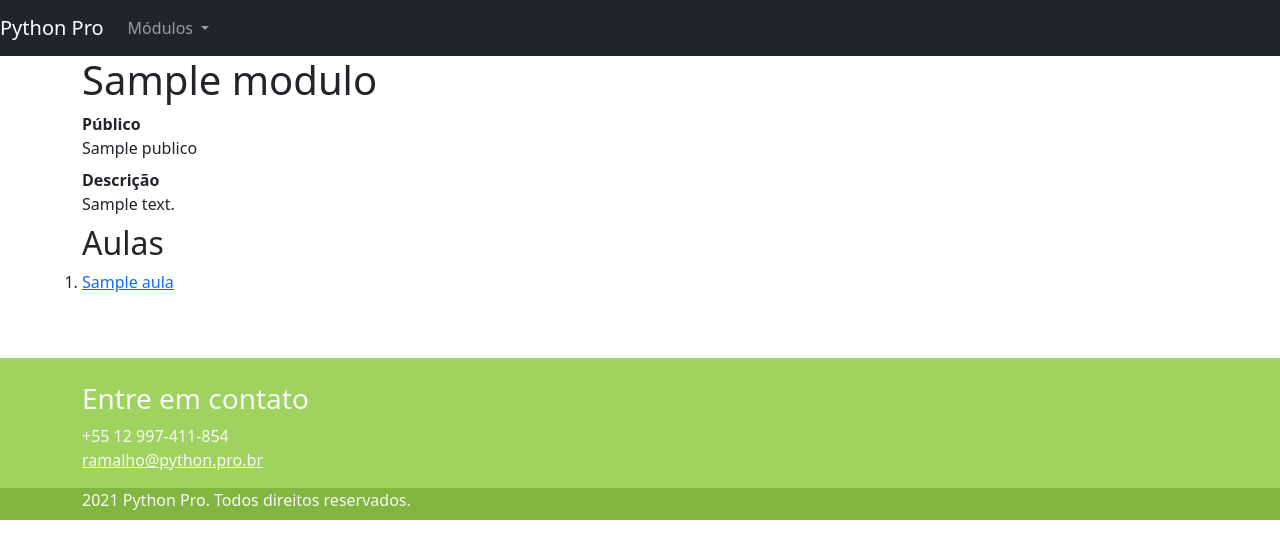
After one commit to Ioboss/djangoPypro, a Django app: template pypro/turmas/templates/turmas/indice.html in a window 1280 px wide. The commit adds this page. Shown: the top 559 px of the page. Run offline with Django 3.2, Linux system fonts and the light colour scheme; the template is opened without the code that fills it: most values are stand-ins (such as "Sample title", 1, 10 or a date in 2020); some libraries are stand-ins or nearby versions.

Commit message:
Adicionados funcionalidade de turmas

```diff
--- a/pypro/base/templates/base/base.html
+++ b/pypro/base/templates/base/base.html
@@ -6,7 +6,7 @@
     <meta http-equiv="X-UA-Compatible" content="IE=edge">
     <meta name="viewport" content="width=device-width, initial-scale=1">
 
-    <title>{% block title %}Python Pro{% endblock title %}</title>
+       <title>{% block title %}Python Pro{% endblock title %}</title>
 
     <meta name="description" content="{% block description %}Página do curso Python Pro{% endblock description%}">
     <meta name="author" content="Vitor Lobo!">
--- a/pypro/modulos/facade.py
+++ b/pypro/modulos/facade.py
@@ -26,7 +26,7 @@ def encontrar_aula(slug):
 
 
 def listar_modulos_com_aulas():
-    aulas_ordenadas = Aula.objects.select_related('order')
+    aulas_ordenadas = Aula.objects.order_by('order')
     return Modulo.objects.order_by('order').prefetch_related(
-        Prefetch('aula_set', queryset=aulas_ordenadas, to_attr='aulas'
-    ).all())
+        Prefetch('aula_set', queryset=aulas_ordenadas, to_attr='aulas')
+    ).all()
--- a/pypro/settings.py
+++ b/pypro/settings.py
@@ -40,6 +40,7 @@ LOGOUT_REDIRECT_URL = '/'
 INSTALLED_APPS = [
     'pypro.base',
     'pypro.aperitivo',
+    'pypro.turmas',
     'django.contrib.admin',
     'django.contrib.auth',
     'django.contrib.contenttypes',
@@ -49,6 +50,7 @@ INSTALLED_APPS = [
     'django.contrib.staticfiles',
     'pypro.modulos',
     'ordered_model',
+
 
 ]
 
--- /dev/null
+++ b/pypro/turmas/apps.py
@@ -0,0 +1,5 @@
+from django.apps import AppConfig
+
+
+class TurmasConfig(AppConfig):
+    name = 'pypro.turmas'
--- /dev/null
+++ b/pypro/turmas/templates/turmas/indice.html
@@ -0,0 +1,27 @@
+{% extends 'base/base.html' %}
+{% load static %}
+{% block title %}Índice de Turmas{% endblock title %}
+{% block description %}Página com todas turmas do curso Python Pro{% endblock description %}
+{% block body %}
+<div class="container">
+    {% for modulo in modulos %}
+    <div class="row">
+        <div class="col-md-12">
+            <h1>{{ modulo.titulo }}</h1>
+            <dt>Público</dt>
+            <dd>{{modulo.publico}}</dd>
+            <dt>Descrição</dt>
+            <dd>{{modulo.descricao}}</dd>
+        </div>
+        <h2> Aulas </h2>
+        <ol>
+            {% for aula in modulos.aulas %}
+            <li>
+                <a href="{{ aula.get_absolute_url }}">{{aula.titulo}}</a>
+            </li>
+            {% endfor %}
+        </ol>
+    </div>
+    {% endfor %}
+</div>
+{% endblock body %}
--- /dev/null
+++ b/pypro/turmas/views.py
@@ -0,0 +1,5 @@
+from django.shortcuts import render
+
+
+def indice(request):
+    return render(request, 'turmas/indice.html' )
--- a/pypro/urls.py
+++ b/pypro/urls.py
@@ -22,6 +22,7 @@ urlpatterns = [
     path('', include('pypro.base.urls')),
     path('aperitivo/', include('pypro.aperitivo.urls')),
     path('modulos/', include('pypro.modulos.urls')),
+    path('turmas/', include('pypro.turmas.urls')),
 ]
 
 if settings.DEBUG:
```
Also changed, not shown: pypro/turmas/admin.py (added, +10 -0 lines), pypro/turmas/models.py (added, +7 -0 lines), pypro/turmas/tests/test_indice.py (added, +11 -0 lines), pypro/turmas/urls.py (added, +8 -0 lines), pypro/turmas/__init__.py (added), pypro/turmas/migrations/0001_initial.py (added), pypro/turmas/migrations/__init__.py (added).
